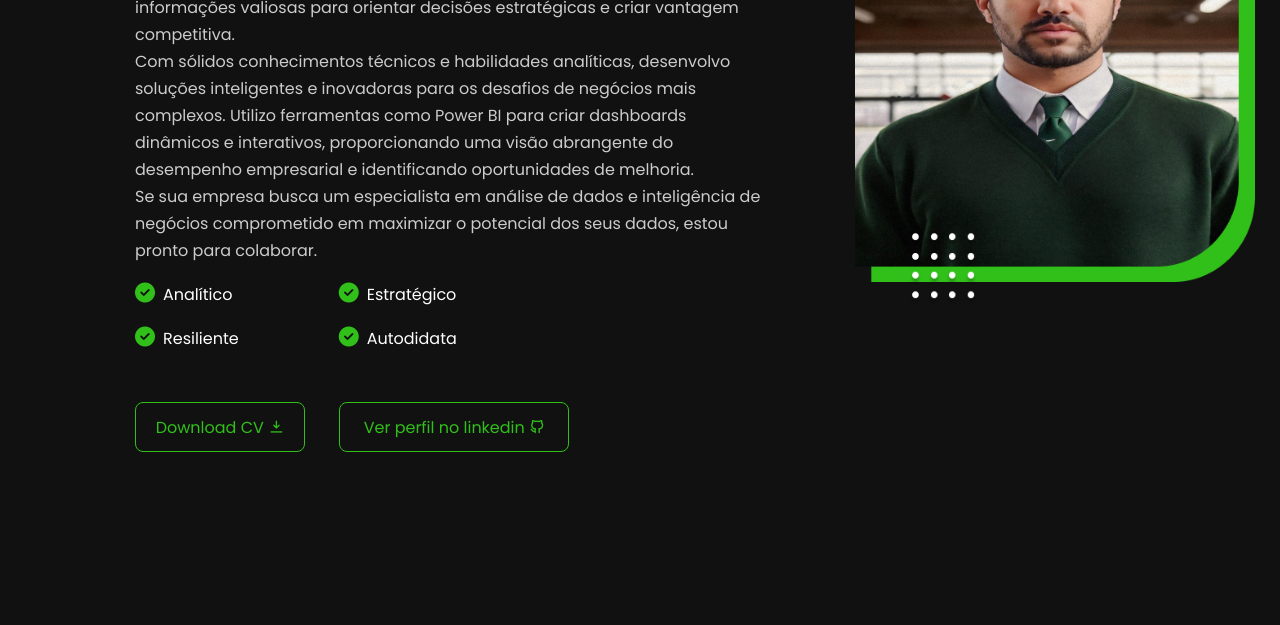
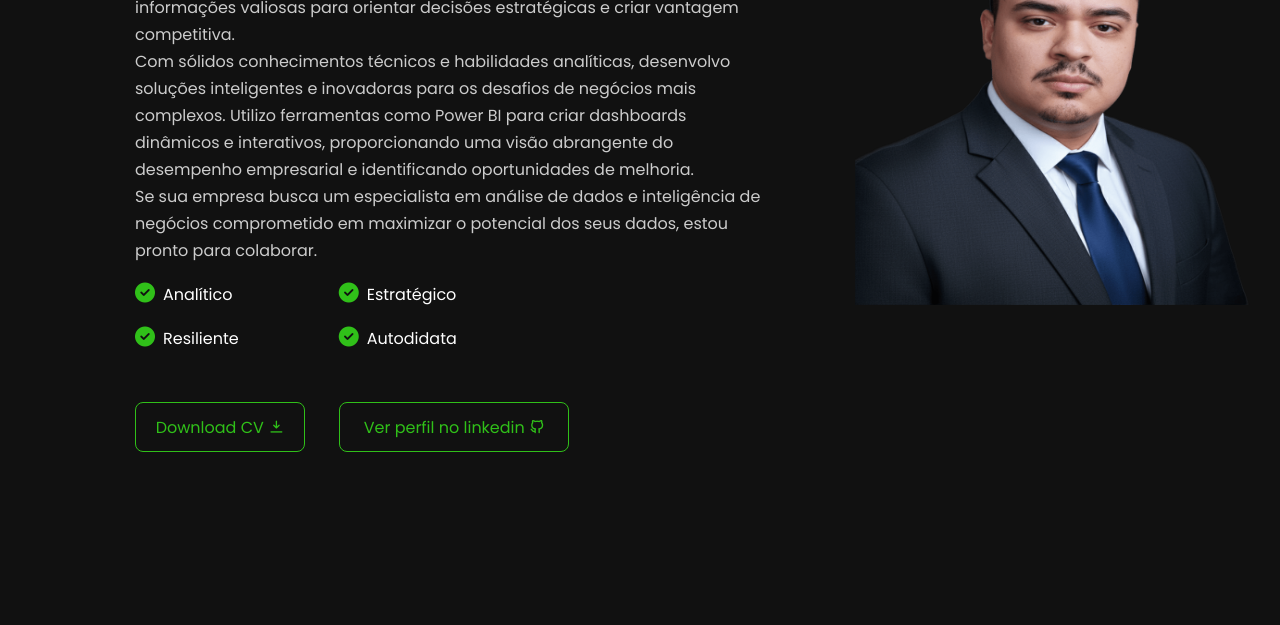
Before and after one commit to FelippeSouzaDev/Portifolio, a plain HTML site: page index.html in a window 1280 px wide. Shown: the part 1103-1728 px from the top of the page. Drawn offline with nearby package versions, Linux system fonts and the light colour scheme.

Commit message:
Update index.html
trocar imagem

```diff
--- a/index.html
+++ b/index.html
@@ -603,7 +603,7 @@
                 </div>
                 <div class="colum col-rigth reveal">
                     <div class="img-card">
-                        <img src="./Imagens/imagem.png">
+                        <img src="./Imagens/imagem_Felippe.png">
                     </div>
                 </div>
 
```
